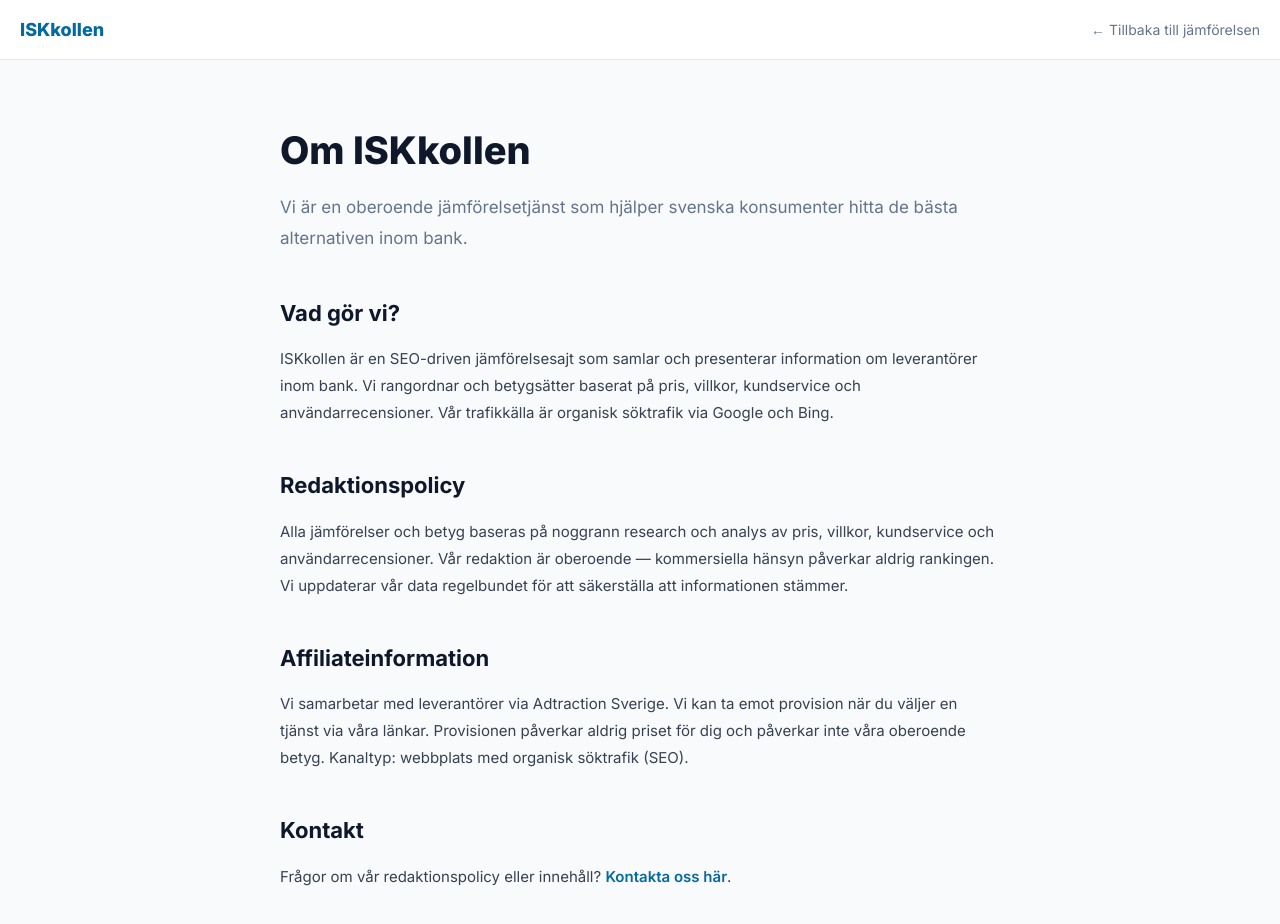
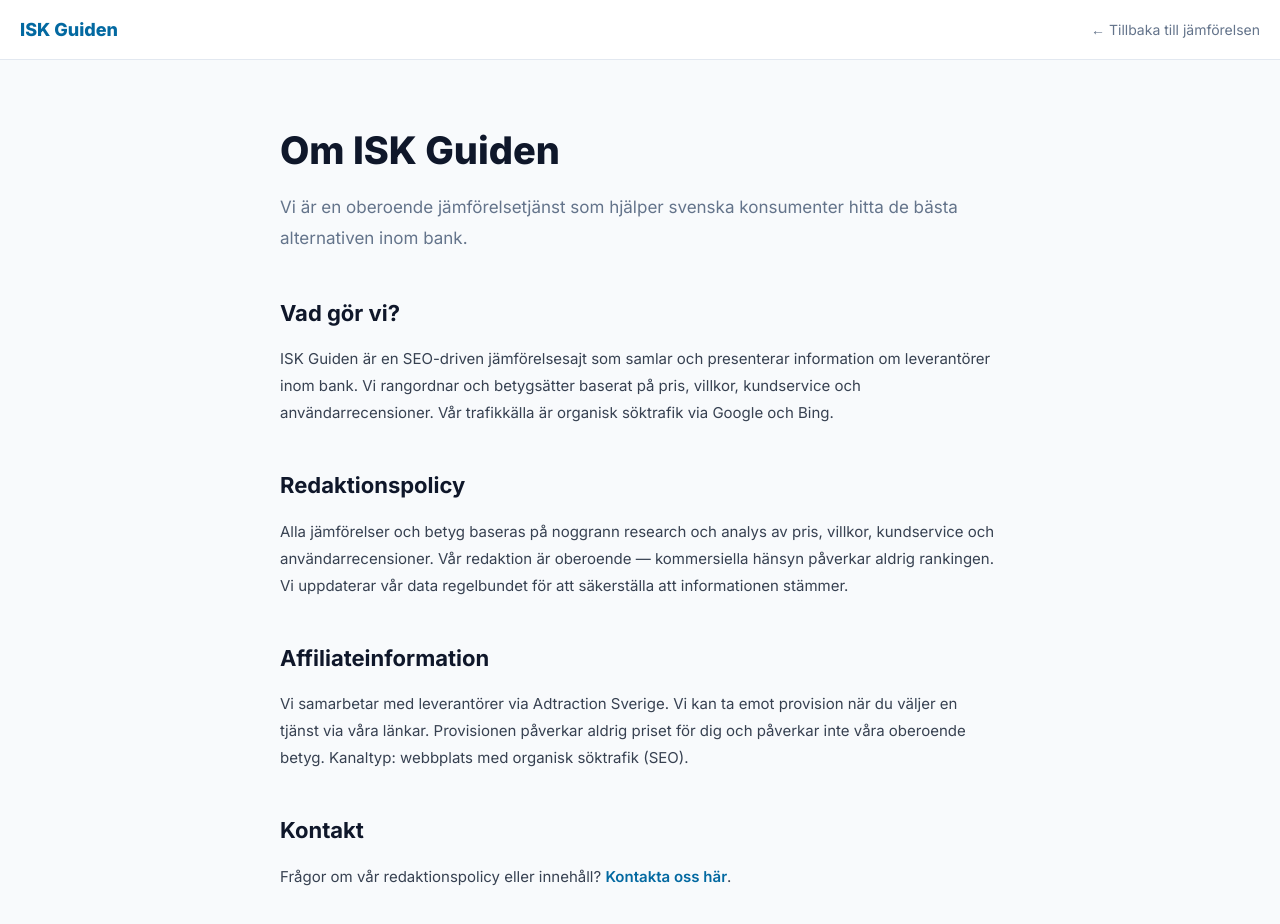
Before and after one commit to fredxhansson-cmyk/iskguiden, a Next.js app: page /om-oss in a window 1280 px wide. Shown: the top 924 px of the page. Built offline with nearby package versions, Linux system fonts and the light colour scheme.

Commit message:
AXIOM: pages/om-oss.js

```diff
--- a/pages/om-oss.js
+++ b/pages/om-oss.js
@@ -5,19 +5,19 @@
   return (
     <>
       <Head>
-        <title>Om oss — ISKkollen</title>
+        <title>Om oss — ISK Guiden</title>
         <meta name="description" content="Lär dig om vår redaktionspolicy, hur vi granskar leverantörer och hur vår affiliatemarknadsföring fungerar." />
         <link href="https://fonts.googleapis.com/css2?family=Inter:wght@400;600;700;800&display=swap" rel="stylesheet"/>
       </Head>
       <nav style={{ background:'#fff', borderBottom:'1px solid #e2e8f0', padding:'0 20px', height:60, display:'flex', alignItems:'center', justifyContent:'space-between', position:'sticky', top:0, zIndex:100, fontFamily:'Inter,sans-serif' }}>
-        <Link href="/" style={{ fontWeight:800, fontSize:18, color:pc, textDecoration:'none' }}>ISKkollen</Link>
+        <Link href="/" style={{ fontWeight:800, fontSize:18, color:pc, textDecoration:'none' }}>ISK Guiden</Link>
         <Link href="/" style={{ fontSize:14, color:'#64748b', textDecoration:'none' }}>← Tillbaka till jämförelsen</Link>
       </nav>
       <main style={{ maxWidth:760, margin:'0 auto', padding:'56px 20px', lineHeight:1.8, color:'#374151', fontFamily:'Inter,sans-serif' }}>
-        <h1 style={{ fontSize:38, fontWeight:800, marginBottom:8, color:'#0f172a' }}>Om ISKkollen</h1>
+        <h1 style={{ fontSize:38, fontWeight:800, marginBottom:8, color:'#0f172a' }}>Om ISK Guiden</h1>
         <p style={{ fontSize:17, color:'#64748b', marginBottom:40 }}>Vi är en oberoende jämförelsetjänst som hjälper svenska konsumenter hitta de bästa alternativen inom bank.</p>
         <h2 style={{ fontSize:22, fontWeight:700, marginBottom:12, color:'#0f172a' }}>Vad gör vi?</h2>
-        <p style={{ marginBottom:20, fontSize:15 }}>ISKkollen är en SEO-driven jämförelsesajt som samlar och presenterar information om leverantörer inom bank. Vi rangordnar och betygsätter baserat på pris, villkor, kundservice och användarrecensioner. Vår trafikkälla är organisk söktrafik via Google och Bing.</p>
+        <p style={{ marginBottom:20, fontSize:15 }}>ISK Guiden är en SEO-driven jämförelsesajt som samlar och presenterar information om leverantörer inom bank. Vi rangordnar och betygsätter baserat på pris, villkor, kundservice och användarrecensioner. Vår trafikkälla är organisk söktrafik via Google och Bing.</p>
         <h2 style={{ fontSize:22, fontWeight:700, marginBottom:12, marginTop:40, color:'#0f172a' }}>Redaktionspolicy</h2>
         <p style={{ marginBottom:16, fontSize:15 }}>Alla jämförelser och betyg baseras på noggrann research och analys av pris, villkor, kundservice och användarrecensioner. Vår redaktion är oberoende — kommersiella hänsyn påverkar aldrig rankingen. Vi uppdaterar vår data regelbundet för att säkerställa att informationen stämmer.</p>
         <h2 style={{ fontSize:22, fontWeight:700, marginBottom:12, marginTop:40, color:'#0f172a' }}>Affiliateinformation</h2>
```
